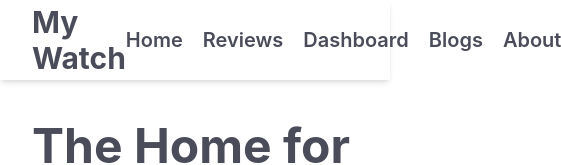
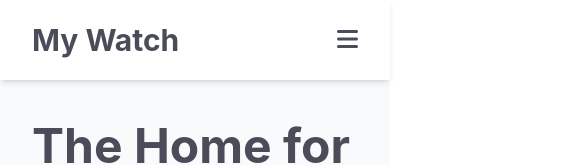
Before and after one commit to mdsaifullah-wd/my-watch, a React (Create React App) app: page / in a window 390 px wide. Shown: the top 165 px of the page, 561 px wide, since content can reach past the window. Built offline with nearby package versions, Linux system fonts and the light colour scheme.

Commit message:
update header

```diff
--- a/src/App.js
+++ b/src/App.js
@@ -10,7 +10,7 @@ import Reviews from './components/Reviews/Reviews';
 
 function App() {
   return (
-    <div className='text-gray bg-gra'>
+    <div className='text-gray bg-slate-50'>
       <Header></Header>
       <Routes>
         <Route path='/' element={<Home></Home>}></Route>
--- a/src/components/Banner/Banner.js
+++ b/src/components/Banner/Banner.js
@@ -14,7 +14,7 @@ const Banner = () => {
       </div>
       <div>
         <img
-          src='https://img.freepik.com/free-photo/elegant-watch-with-silver-golden-chain-isolated_181624-27080.jpg?t=st=1649006176~exp=1649006776~hmac=5c5ecaa914f5d24e7396ba2d225116a4afc826a990bea648195e90e1754e4f7a&w=826'
+          src='https://pngimg.com/uploads/watches/watches_PNG101452.png'
           alt='Watch'
           className='w-3/4 ml-auto'
         />
--- a/src/components/FrontPageReviews/FrontPageReviews.js
+++ b/src/components/FrontPageReviews/FrontPageReviews.js
@@ -3,10 +3,10 @@ import useReviews from '../../hooks/useReviews/useReviews';
 import Review from '../Review/Review';
 
 const FrontPageReviews = () => {
-  const [reviews, setReviews] = useReviews();
+  const [reviews] = useReviews();
   const navigate = useNavigate();
   return (
-    <section className='mb-20'>
+    <section className='pb-20'>
       <h2 className='font-bold text-4xl text-center text-primary my-10'>
         Hear from Our Customers!
       </h2>
--- a/src/components/Header/Header.js
+++ b/src/components/Header/Header.js
@@ -1,14 +1,32 @@
-import React from 'react';
+import { FontAwesomeIcon } from '@fortawesome/react-fontawesome';
+import { faBars, faX } from '@fortawesome/free-solid-svg-icons';
+import React, { useState } from 'react';
 import { Link } from 'react-router-dom';
 
 const Header = () => {
+  const [barIcon, setBarIcon] = useState(true);
+  const handleToggleBarIcon = () => {
+    setBarIcon(!barIcon);
+  };
+  const navClass = `flex flex-col md:flex-row absolute md:static right-0 gap-5 font-semibold text-xl bg-white w-full md:w-auto text-center py-5 md:py-0 transition-opacity duration-500 ${
+    barIcon ? 'top-[-500px] opacity-0 md:opacity-100' : 'top-[80px] opacity-100'
+  }`;
   return (
     <header className='sticky top-0 bg-white h-20 shadow-md z-10'>
       <div className='flex justify-between items-center h-full max-w-7xl mx-auto p-8'>
         <Link to={'/'}>
           <h1 className='font-bold text-3xl'>My Watch</h1>
         </Link>
-        <nav className='flex gap-5 font-semibold text-xl'>
+        <div onClick={handleToggleBarIcon} className='md:hidden cursor-pointer'>
+          {barIcon ? (
+            <FontAwesomeIcon
+              className='text-2xl'
+              icon={faBars}></FontAwesomeIcon>
+          ) : (
+            <FontAwesomeIcon className='text-2xl' icon={faX}></FontAwesomeIcon>
+          )}
+        </div>
+        <nav className={navClass}>
           <Link className='hover:text-primary' to={'/'}>
             Home
           </Link>
--- a/src/components/Reviews/Reviews.js
+++ b/src/components/Reviews/Reviews.js
@@ -5,7 +5,7 @@ import Review from '../Review/Review';
 const Reviews = () => {
   const [reviews] = useReviews();
   return (
-    <section className='mb-20'>
+    <section className='pb-20'>
       <h2 className='font-bold text-5xl text-primary text-center my-10'>
         Customer Review
       </h2>
```
